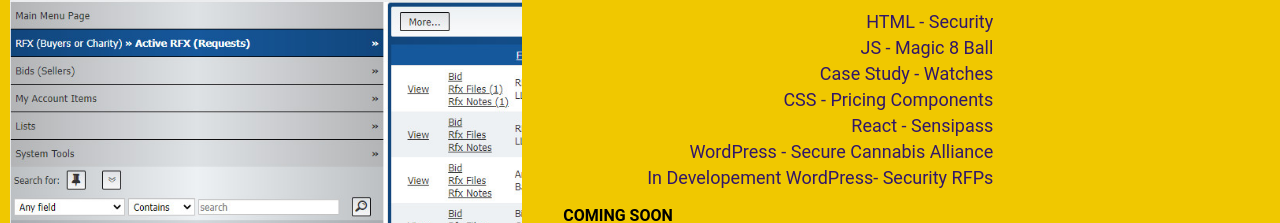
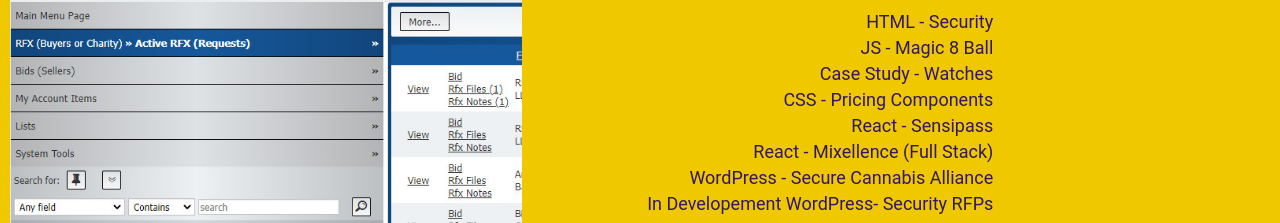
Before and after one commit to kevinh21/profile, a React (Create React App) app: page / in a window 1280 px wide. Shown: the part 117-340 px from the top of the page. Built offline with nearby package versions, Linux system fonts and the light colour scheme.

Commit message:
added mixellence to the projects

```diff
--- a/src/Components/Projects/Projects.js
+++ b/src/Components/Projects/Projects.js
@@ -27,6 +27,11 @@ const Projects = () => {
         <li id="sensipass">
           <a href="http://kevinharger.com/sensipass">React - Sensipass</a>
         </li>
+        <li id="mixellence">
+          <a href="https://mixellence-bdf68.web.app/">
+            React - Mixellence (Full Stack)
+          </a>
+        </li>
         <li id="SecureCannabisAlliance">
           <a href="http://SecureCannabisAlliance.com">
             WordPress - Secure Cannabis Alliance
```
Also changed, not shown: src/Components/Projects/Mixellence/Mixellence.js (added, +7 -0 lines), src/Components/Projects/Mixellence/Mixellence.css (added).
